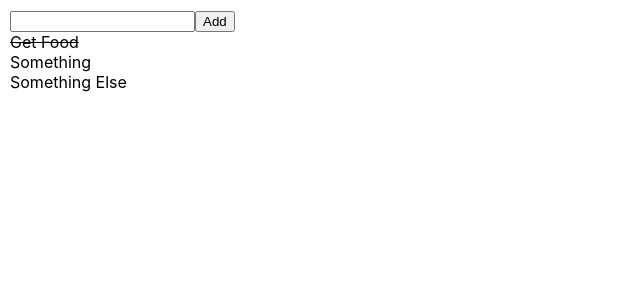
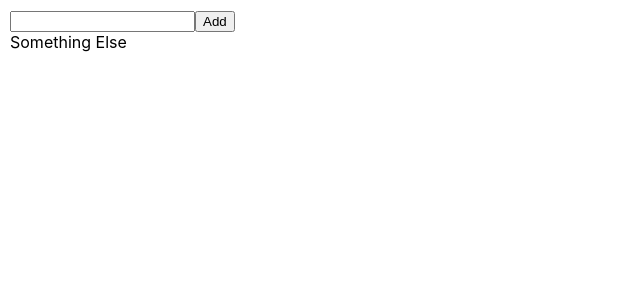
Before and after one commit to jacobmaxplumb/todo-fetch, a React (Create React App) app: page / in a window 1280 px wide. Shown: the top 300 px of the page, without its empty margins (0-640 px from the left). Built offline with nearby package versions, Linux system fonts and the light colour scheme; data requests are answered from the project's data file.

Commit message:
made way to delete and update todos

```diff
--- a/data.json
+++ b/data.json
@@ -1,15 +1,5 @@
 {
   "todos": [
-    {
-      "id": "1",
-      "text": "Get Food",
-      "completed": true
-    },
-    {
-      "id": "7feb",
-      "text": "Something",
-      "completed": false
-    },
     {
       "id": "ab7e",
       "text": "Something Else",
--- a/src/App.js
+++ b/src/App.js
@@ -19,6 +19,20 @@ function App() {
     setTodos([...todos, data]);
   };
 
+  const handleUpdateOrDelete = async (todo) => {
+    if (todo.completed) {
+      await fetch(`http://localhost:9000/todos/${todo.id}`, {
+        method: 'DELETE'
+      })
+    } else {
+      await fetch(`http://localhost:9000/todos/${todo.id}`, {
+        method: 'PUT',
+        body: JSON.stringify({...todo, completed: true})
+      })
+    }
+    getTodos();
+  }
+
   useEffect(() => {
     getTodos();
   }, []);
@@ -29,6 +43,7 @@ function App() {
       <button onClick={addTodo}>Add</button>
       {todos.map((todo) => (
         <div
+          onClick={() => handleUpdateOrDelete(todo)}
           key={todo.id}
           style={{ textDecoration: todo.completed ? "line-through" : "" }}
         >
```
